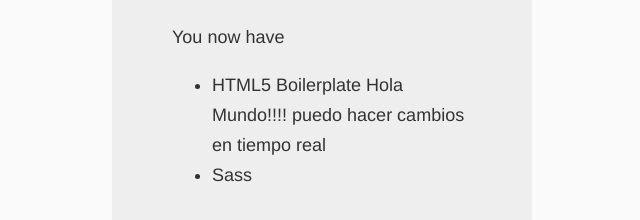
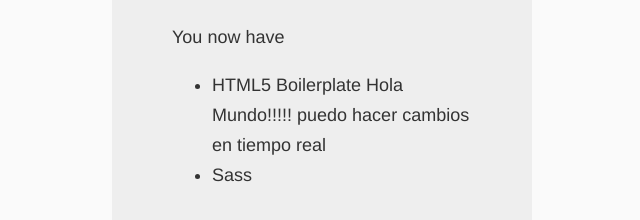
Before and after one commit to luna26/Leo-Cordero, a website: page app/index.html in a window 1280 px wide. Shown: the part 228-448 px from the top of the page, 318-958 px from the left. Drawn offline with nearby package versions, Linux system fonts and the light colour scheme; files that its build step writes are made by us from their sources.

Commit message:
agregamos un !

```diff
--- a/app/index.html
+++ b/app/index.html
@@ -19,7 +19,7 @@
       <h1>'Allo, 'Allo!</h1>
       <p>You now have</p>
       <ul>
-        <li>HTML5 Boilerplate Hola Mundo!!!! puedo hacer cambios en tiempo real</li>
+        <li>HTML5 Boilerplate Hola Mundo!!!!! puedo hacer cambios en tiempo real</li>
         <li>Sass</li>
       </ul>
     </div>
```
